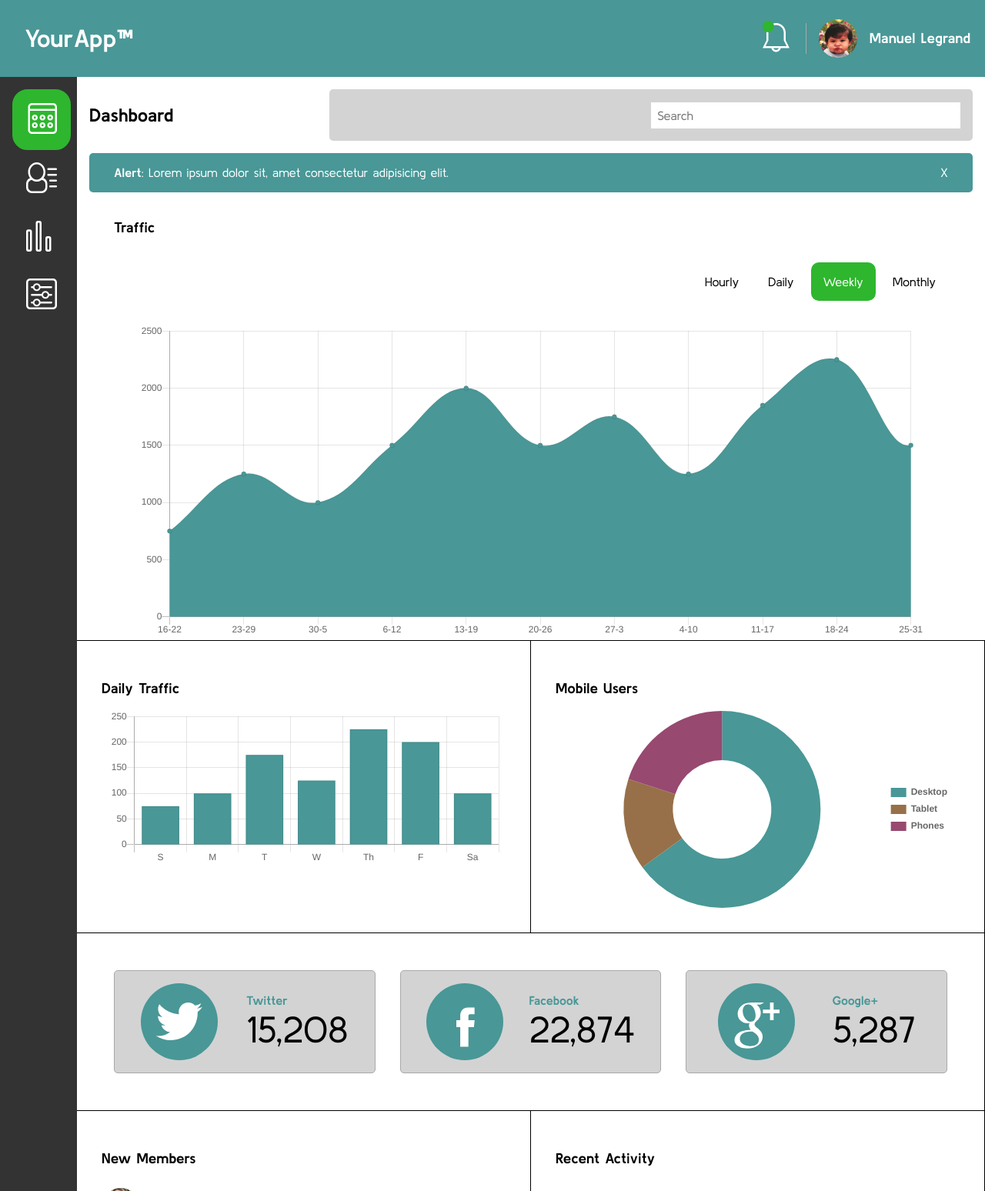
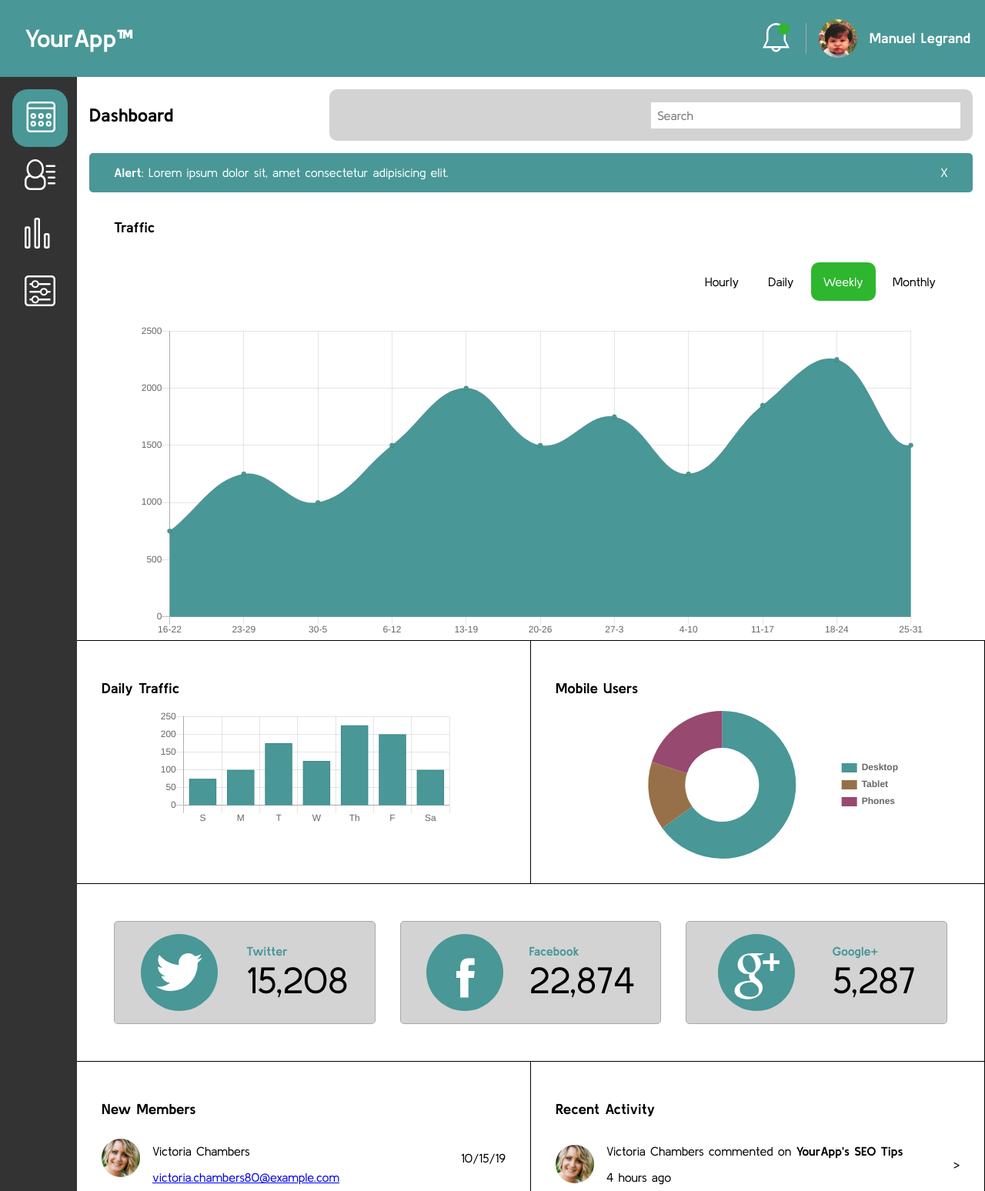
Before and after one commit to legranster/fewd_project_7, a plain HTML site: page index.html in a window 1280 px wide. Shown: the top 1548 px of the page at 77% size. Drawn offline with nearby package versions, Linux system fonts and the light colour scheme.

Commit message:
optimize some flexboxes and add some

```diff
--- a/css/styles.css
+++ b/css/styles.css
@@ -1,4 +1,6 @@
-/* Font */
+/* ----------- */
+/* --Font -----*/
+/* ----------- */
 
 @import url('https://fonts.googleapis.com/css?family=Kulim+Park:400,700&display=swap');
 
@@ -8,14 +10,24 @@ body {
 }
 
 
-/* PLACEHOLDER STYLES */
+/* ----------- */
+/* Main Styles */
+/* ----------- */
 
-.chart-placeholder {
-    width: 100%;
-    height: 500px;
+
+.daily,
+.mobile-users,
+.social,
+.new-members,
+.recent-activity,
+.message-user,
+.settings {
+    padding: 2em;
+    border-top: 1px solid black;
+    border-right: 1px solid black;
 }
 
-/* Main Styles */
+/* Header Styles */
 
 header {
     background-color: #499797;
@@ -40,11 +52,12 @@ img {
     padding-right: 1em;
     width: 40px;
     height: 40px;
+    position: relative;
 }
 
-#bell {
-    transition: 1s;
-    position: relative;
+#notificationBell:hover {
+    stroke: rgb(46, 182, 46);
+    stroke-width: 1.5;
 }
 
 .notifications:after {
@@ -55,19 +68,14 @@ img {
     background: rgb(46, 182, 46);
     display:inline-block;
     position: absolute;
-    top:27px;
-}
-
-.notifications:hover::after {
-    display:none;
+    left: 20px;
 }
 
 #notifications {
     background-color: lightgray;
     border: 1px solid black;
     position: absolute;
-    top:80px;
-    right:50px;
+    top:50px;
     display:none;
 }
 
@@ -78,11 +86,24 @@ img {
     height: 50px;
 }
 
+/* Nav Styles --------- */
+
+nav {
+    background-color: rgba(0, 0, 0, 0.8);
+    padding: 1em;
+}
+
+.nav-active {
+    background-color: #499797;
+}
+
+
+/* Body Styles  ---------*/
 
 .search {
     width: 70%;
     background-color: lightgray;
-    border-radius: 5px;
+    border-radius: 10px;
     display: flex;
     justify-content: flex-end;
     align-items: center;
@@ -90,7 +111,7 @@ img {
 }
 
 .search input {
-    width: 50%;
+    width: 100%;
     padding: 0.5em;
     border: none;
 }
@@ -101,20 +122,12 @@ img {
     margin-right: 1em;
 }
 
-nav {
-    background-color: rgba(0, 0, 0, 0.8);
-    padding: 1em;
-}
-
-.nav-active {
-    border: 2px solid rgb(46, 182, 46);
-    background-color: rgb(46, 182, 46);
-}
-
 .active {
     background-color: rgb(46, 182, 46);
     color: white;
 }
+
+/* Charts Styles ---------- */
 
 .traffic-header {
     display: flex;
@@ -131,6 +144,8 @@ nav {
     padding: 1em;
     border-radius: 10px;
 }
+
+/* Social Styles --------- */
 
 .social-container {
     background-color: lightgray;
@@ -176,9 +191,7 @@ nav {
     margin: 0 auto;
 }
 
-.recent-activity div div p {
-    text-align: right;
-}
+/* Message User Styles ----------- */
 
 form input {
     padding: 0.5em;
@@ -215,60 +228,7 @@ form textarea {
 }
 
 
-/* Flexbox Styling*/
-
-header {
-    display: flex;
-    align-items: center;
-    justify-content: space-between;
-    flex-wrap: wrap;
-}
-
-.header-links {
-    display: flex;
-    align-items: center;
-}
-
-nav {
-    display: flex;
-    align-items: center;
-    justify-content: space-around;
-    flex-wrap: wrap;
-}
-
-.main-header {
-    display: flex;
-    justify-content: space-between;
-    padding: 1em;
-}
-
-.daily,
-.mobile-users,
-.social,
-.new-members,
-.recent-activity,
-.message-user,
-.settings {
-    padding: 2em;
-    border-top: 1px solid black;
-    border-right: 1px solid black;
-}
-
-.member-container {
-    display: flex;
-    align-items: center;
-    justify-content: space-between;
-    border-bottom: 1px solid darkgray;
-    flex-wrap: wrap;
-    padding-bottom: 1em;
-    margin-bottom: 1em;
-}
-
-form {
-    display: flex;
-    flex-direction: column;
-    justify-content: space-between;
-}
+/* Settings Styles ----- */
 
 #timezone {
     border: 1px solid lightgray;
@@ -301,12 +261,69 @@ form {
     padding-bottom: 1em;
 }
 
+
+/* --------------------- */
+/* --Flexbox Styles -----*/
+/* --------------------- */
+
+header {
+    display: flex;
+    align-items: center;
+    justify-content: space-between;
+    flex-wrap: wrap;
+}
+
+.header-links {
+    display: flex;
+    align-items: center;
+}
+
+nav {
+    display: flex;
+    align-items: center;
+    justify-content: space-around;
+    flex-wrap: wrap;
+}
+
+.main-header {
+    display: flex;
+    justify-content: space-between;
+    padding: 1em;
+}
+
+.member-container {
+    display: flex;
+    flex-direction: column;
+    align-items: center;
+    justify-content: flex-start;
+    border-bottom: 1px solid darkgray;
+    padding-bottom: 1em;
+    margin-bottom: 1em;
+}
+
+.member-container div {
+    padding-left: 1em;
+    flex-grow: 3;
+}
+
+.member-container > p {
+    padding-left: 2em;
+    display: inline-block;
+}
+
+form {
+    display: flex;
+    flex-direction: column;
+    justify-content: space-between;
+}
+
 .traffic-header {
     display: flex;
     justify-content: space-between;
     padding: 1em 3em;
 }
 
+/* Alert Banner Styles -------- */
 
 .alertBanner,
 .errorAlert,
@@ -348,7 +365,10 @@ form {
 }
 
 
-/* Grid Styling */
+/* ------------------ */
+/* --Grid Styles -----*/
+/* ------------------ */
+
 
 header {
     grid-area: header;
@@ -377,11 +397,19 @@ main {
     grid-template-columns: 1fr;
 }
 
-/* Media Queries */
+/* Media Queries ------------- */
 
 @media (min-width: 480px) {
     .social-container {
         margin: 1em;
+    }
+
+    .member-container {
+        flex-direction: row;
+    }
+
+    .member-container div {
+        flex-grow: 3;
     }
 }
 
@@ -409,10 +437,18 @@ main {
         grid-template-columns: 1fr 1fr;
     }
 
+    .search input {
+        width: 50%;
+    }
+
     .main-header,
     #alert,
     .traffic,
-    .social {
+    .social,
+    .new-members,
+    .recent-activity
+
+    {
         grid-column: 1 / -1;
     }
 
@@ -421,12 +457,17 @@ main {
     }
 
     .widget-container-half {
-        width: 40vw;
+        width: 30vw;
     }
 
     .social {
         grid-template-columns: 1fr 1fr;
         grid-template-rows: auto;
+    }
+
+    #notifications {
+        top:50px;
+        right: 10px;
     }
 }
 
@@ -434,4 +475,12 @@ main {
     .social {
         grid-template-columns: 1fr 1fr 1fr;
     }
+
+    .new-members {
+        grid-column: 1 / 2;
+    }
+
+    .recent-activity {
+        grid-column: 2 / 3;
+    }
 }
--- a/index.html
+++ b/index.html
@@ -14,7 +14,18 @@
                 <h1><strong>Your</strong>App&trade;</h1>
                 <div class="header-links">
                     <div class="notifications">
-                        <img id="notificationBell" src="icons/icon-bell.svg" alt="notifications icon">
+                        <svg version="1.1" id="notificationBell" xmlns="http://www.w3.org/2000/svg" xmlns:xlink="http://www.w3.org/1999/xlink" x="0px" y="0px"
+                            viewBox="0 0 32 32" style="enable-background:new 0 0 32 32;" xml:space="preserve">
+                            <style type="text/css">
+                                .st0{fill:#FFFFFF;}
+                            </style>
+                            <g id="_x36__6_">
+                                <g>
+                                    <path class="st0" d="M24,18v-8c0-5.5-4.5-10-10-10S4,4.5,4,10v8l-4,8h9.1c0.5,2.3,2.5,4,4.9,4s4.4-1.7,4.9-4H28L24,18z M14,28
+                                        c-1.3,0-2.4-0.8-2.8-2h5.6C16.4,27.2,15.3,28,14,28z M3,24l3-6v-8c0-4.4,3.6-8,8-8s8,3.6,8,8v8l3,6H3z"/>
+                                </g>
+                            </g>
+                        </svg>
                         <div id="notifications">
                             <div class="notificationAlert">
                                 <p>Victoria Chambers commented on <strong>YourApp's SEO Tips.</strong></p>
```
